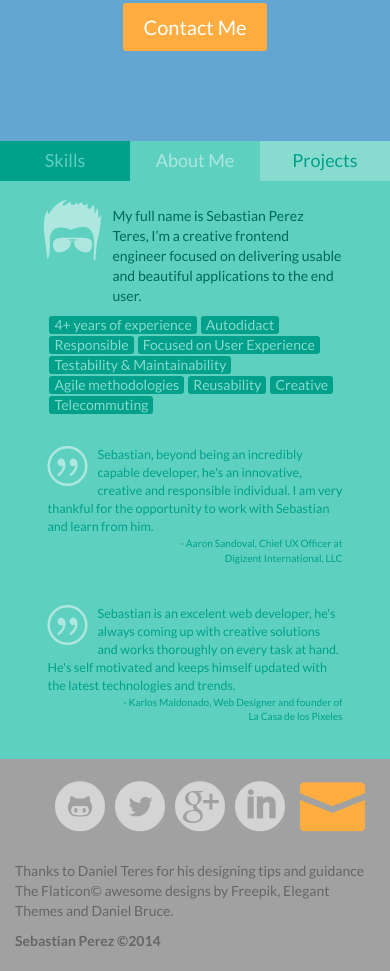
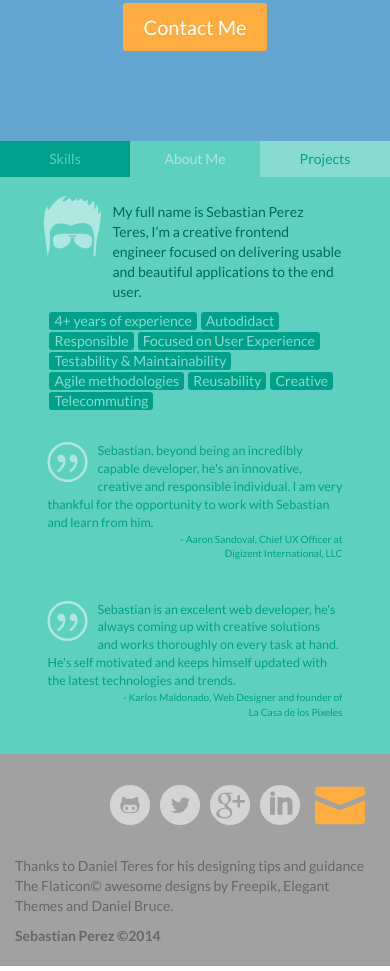
Before and after one commit to sebastianteres/nodeblog, a website: page app/views/index.html in a window 390 px wide. Shown: the part 495-1466 px from the top of the page. Drawn offline with nearby package versions, Linux system fonts and the light colour scheme; files that its build step writes are made by us from their sources; files whose address does not match are found by name.

Commit message:
Fixed blank space on mobile and font size

```diff
--- a/app/views/index.html
+++ b/app/views/index.html
@@ -8,7 +8,7 @@
 	<meta http-equiv="X-UA-Compatible" content="IE=edge">
 	<title>Sebastian Perez</title>
 	<meta name="description" content="">
-	<meta name="viewport" content="width=device-width, initial-scale=1">
+	<meta name="viewport" content="width=device-width, initial-scale=1, user-scalable=no">
 	<link href="//netdna.bootstrapcdn.com/bootstrap/3.1.1/css/bootstrap.min.css" rel="stylesheet">
 	<link rel="stylesheet" href="css/main.css">
 	<!-- Place favicon.ico and apple-touch-icon.png in the root directory -->
@@ -270,7 +270,7 @@
 
 	<div id="info-sm" class="info-sm active-about">
 		<div class="container">
-			<div class="row">
+			<div class="row tabs">
 				<div class="col-xs-4 cs-secondary-a cs-bg-dark cs-txt-main calign">
 					<a href="#skills"><h4>Skills</h4></a>
 				</div>
--- a/styles/base.scss
+++ b/styles/base.scss
@@ -31,6 +31,18 @@
  * Styles
  */
 
+/**
+ * Fix blank space problem
+ * http://stackoverflow.com/questions/17005500/bootstrap-css-responsive-left-with-a-white-space-on-the-right
+ */
+html {
+  width: auto !important;
+  overflow-x: hidden !important;
+}
+body {
+  width: auto !important;
+  overflow-x: hidden !important;
+}
 .txt-sm {
 	font-size: 0.9em;
 }
@@ -224,7 +236,10 @@ body {
 	@media (max-width: 767px) { display: block;}
 
 	/* Landscape phones and down */
-	@media (max-width: 480px) { display: block; }
+	@media (max-width: 480px) { display: block;}
+	.tabs h4 {
+		@media (max-width: 480px) { font-size: 1em;}
+	}
 	.firstrow {margin-top: 25px;}
 	.contentrow {margin-top: 15px;}
 	.lastrow {margin-top:15px;margin-bottom:25px;}
@@ -287,6 +302,7 @@ footer {
 	}
 	[class^="flaticon-"]:before, [class*=" flaticon-"]:before, [class^="flaticon-"]:after, [class*=" flaticon-"]:after {
 		font-size: 50px;
+		@media (max-width: 480px) { font-size: 40px;}
 	}
 	.socialicons {
 		line-height: 82px;
@@ -303,9 +319,11 @@ footer {
 	.mail {
 		margin-top: -13px;
 		margin-left: 5px;
-		.flaticon-little18:before {font-size: 65px;}
+		.flaticon-little18:before {font-size: 65px;
+			@media (max-width: 480px) { font-size: 50px;}}
 		float: right;
 		font-size: 50px;
 		line-height: 50px;
+		@media (max-width: 480px) { line-height: 40px; margin-top: 0px;}
 	}
 }
```
Also changed, not shown: app/public/css/main.css.
